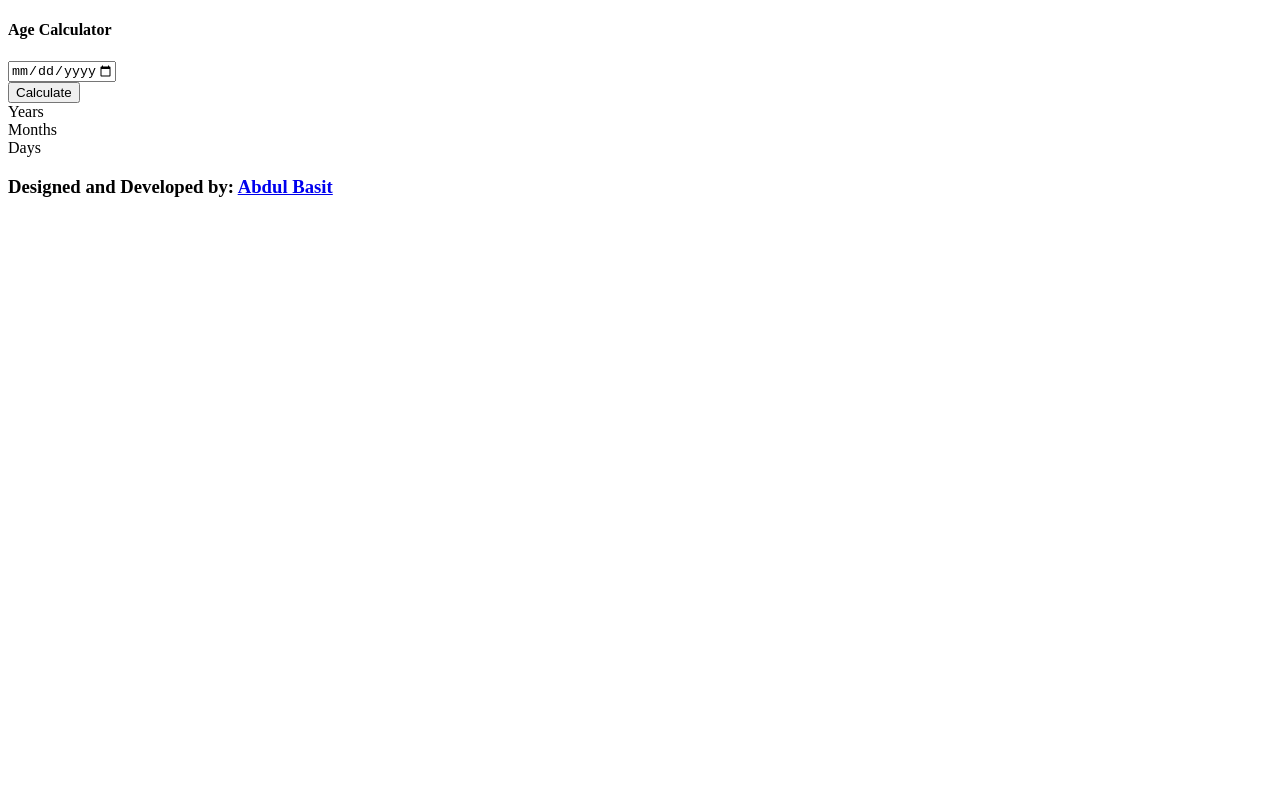
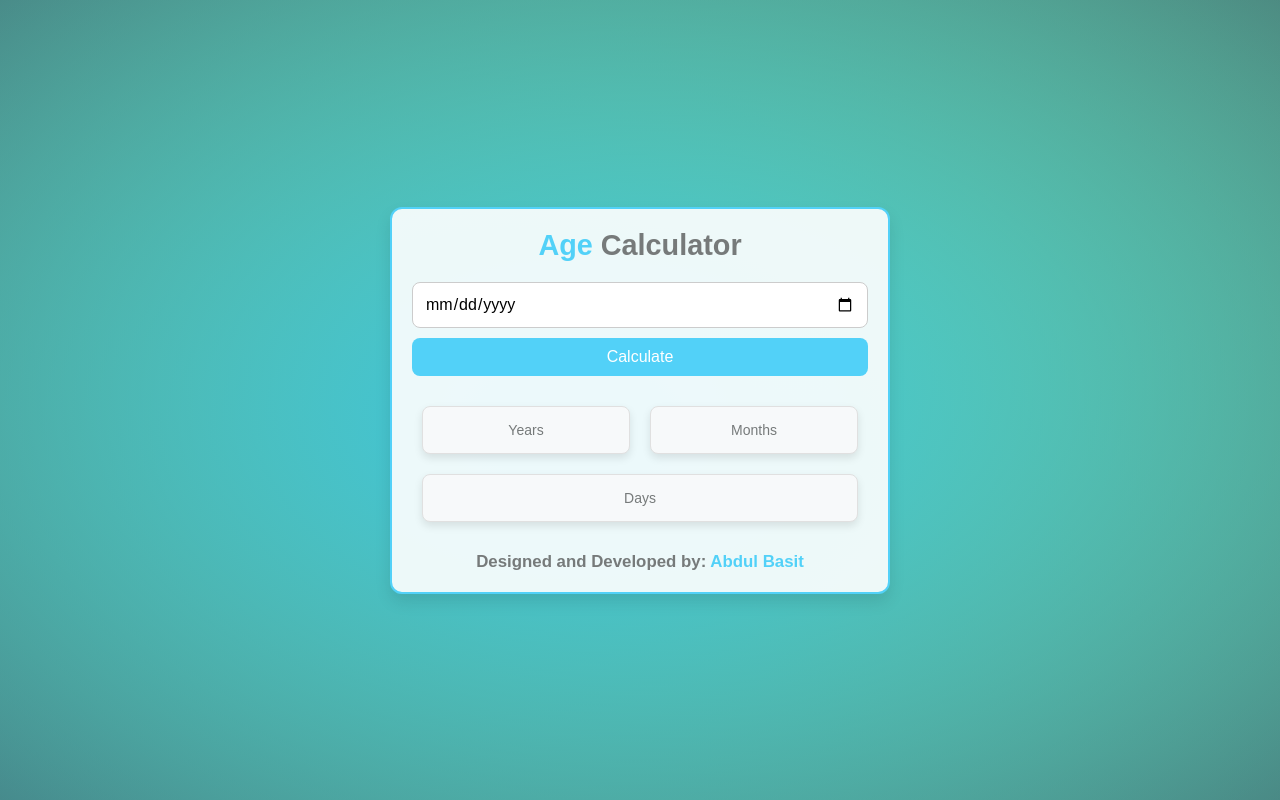
Before and after one commit to basit1215/Age-Calculator, a plain HTML site: page index.html in a window 1280 px wide. Drawn offline with Linux system fonts and the light colour scheme.

Commit message:
final code

```diff
--- a/index.html
+++ b/index.html
@@ -5,6 +5,7 @@
     <meta charset="UTF-8">
     <meta name="viewport" content="width=device-width, initial-scale=1.0">
     <title>Age Calculator</title>
+    <link rel="stylesheet" href="style.css">
 </head>
 
 <body>
--- /dev/null
+++ b/style.css
@@ -0,0 +1,224 @@
+/* General Styles */
+* {
+    margin: 0;
+    padding: 0;
+    box-sizing: border-box;
+    font-family: 'Arial', sans-serif;
+}
+
+/* body {
+
+    background: linear-gradient(135deg, #f0f4f8, #dfe9f3);
+    background-size: 400% 400%;
+    animation: gradientAnimation 10s ease infinite;
+} */
+
+body {
+    background: radial-gradient(100% 100% at var(--g1-1-x-position) var(--g1-1-y-position), #3cc2dd 0%, transparent), radial-gradient(100% 100% at var(--g1-2-x-position) var(--g1-2-y-position), #93f179 0%, transparent), #33405b;
+    animation-name: g-1;
+    animation-iteration-count: infinite;
+    animation-duration: 3s;
+    transition-timing-function: ease-in;
+     display: flex;
+    justify-content: center;
+    align-items: center;
+    min-height: 100vh;
+}
+
+@property --g1-1-x-position {
+    syntax: "<percentage>";
+    inherits: false;
+    initial-value: 20%;
+}
+
+@property --g1-1-y-position {
+    syntax: "<percentage>";
+    inherits: false;
+    initial-value: 80%;
+}
+
+@property --g1-2-x-position {
+    syntax: "<percentage>";
+    inherits: false;
+    initial-value: 80%;
+}
+
+@property --g1-2-y-position {
+    syntax: "<percentage>";
+    inherits: false;
+    initial-value: 20%;
+}
+
+:root {
+    --g1-1-x-position: 20%;
+    --g1-1-y-position: 80%;
+    --g1-2-x-position: 80%;
+    --g1-2-y-position: 20%;
+}
+
+@keyframes g-1 {
+    25% {
+        --g1-1-x-position: 15%;
+        --g1-1-y-position: 15%;
+        --g1-2-x-position: 85%;
+        --g1-2-y-position: 80%;
+    }
+
+    50% {
+        --g1-1-x-position: 80%;
+        --g1-1-y-position: 15%;
+        --g1-2-x-position: 15%;
+        --g1-2-y-position: 85%;
+    }
+}
+
+/* Container */
+.container {
+    width: 90%;
+    max-width: 500px;
+    background-color: rgba(255, 255, 255, 0.9);
+    border-radius: 12px;
+    box-shadow: 0px 8px 16px rgba(0, 0, 0, 0.1);
+    padding: 20px;
+    transition: transform 0.2s;
+    border: 2px solid #52d1f8;
+}
+
+/* .container:hover {
+    transform: translateY(-5px);
+} */
+
+/* Header */
+.header h4 {
+    text-align: center;
+    font-size: 1.8rem;
+    font-weight: bold;
+    color: #34495e;
+}
+
+.header .green {
+    color: #52d1f8;
+}
+
+.header .silver {
+    color: #767a7a;
+}
+
+/* Input Section */
+.inp {
+    margin-top: 20px;
+    text-align: center;
+}
+
+.inputs input[type="date"] {
+    padding: 12px;
+    width: 100%;
+    border-radius: 8px;
+    border: 1px solid #ccc;
+    margin-bottom: 10px;
+    font-size: 1rem;
+    transition: border-color 0.3s ease;
+}
+
+.inputs input[type="date"]:focus {
+    outline: none;
+    border-color: #16c79a;
+}
+
+.inputs button {
+    background-color: #52d1f8;
+    color: #ffffff;
+    padding: 10px 20px;
+    border: none;
+    border-radius: 8px;
+    cursor: pointer;
+    font-size: 1rem;
+    transition: background-color 0.3s ease;
+    width: 100%;
+}
+
+.inputs button:hover {
+    background-color: #13a888;
+}
+
+/* Output Section */
+.output {
+    display: flex;
+    justify-content: space-around;
+    margin-top: 20px;
+    flex-wrap: wrap;
+}
+
+.year {
+    text-align: center;
+    color: #767a7a;
+    flex: 1 1 30%;
+    margin: 10px;
+    padding: 15px;
+    border: 1px solid #e0e0e0;
+    border-radius: 8px;
+    box-shadow: 0 4px 8px rgba(0, 0, 0, 0.1);
+    background-color: #f7f9fa;
+}
+
+.timer {
+    font-size: 24px;
+    font-weight: bold;
+    color: #52d1f8;
+}
+
+.content {
+    font-size: 14px;
+    color: #767a7a;
+}
+
+/* Footer */
+.footer {
+    text-align: center;
+    margin-top: 20px;
+    font-size: 0.9rem;
+    color: #767a7a;
+}
+
+.footer a {
+    color: #52d1f8;
+    text-decoration: none;
+    font-weight: bold;
+}
+
+.footer a:hover {
+    text-decoration: underline;
+}
+
+/* Media Queries for Responsiveness */
+@media (max-width: 768px) {
+    .header h4 {
+        font-size: 1.4rem;
+    }
+
+    .year {
+        flex: 1 1 45%;
+    }
+
+    .footer h3 {
+        font-size: 0.85rem;
+    }
+}
+
+@media (max-width: 480px) {
+    .container {
+margin: 50px 0px;
+    }
+
+    .header h4 {
+        font-size: 1.2rem;
+    }
+
+    .year {
+        flex: 1 1 100%;
+    }
+
+    .footer h3 {
+        font-size: 0.8rem;
+    }
+}
```
